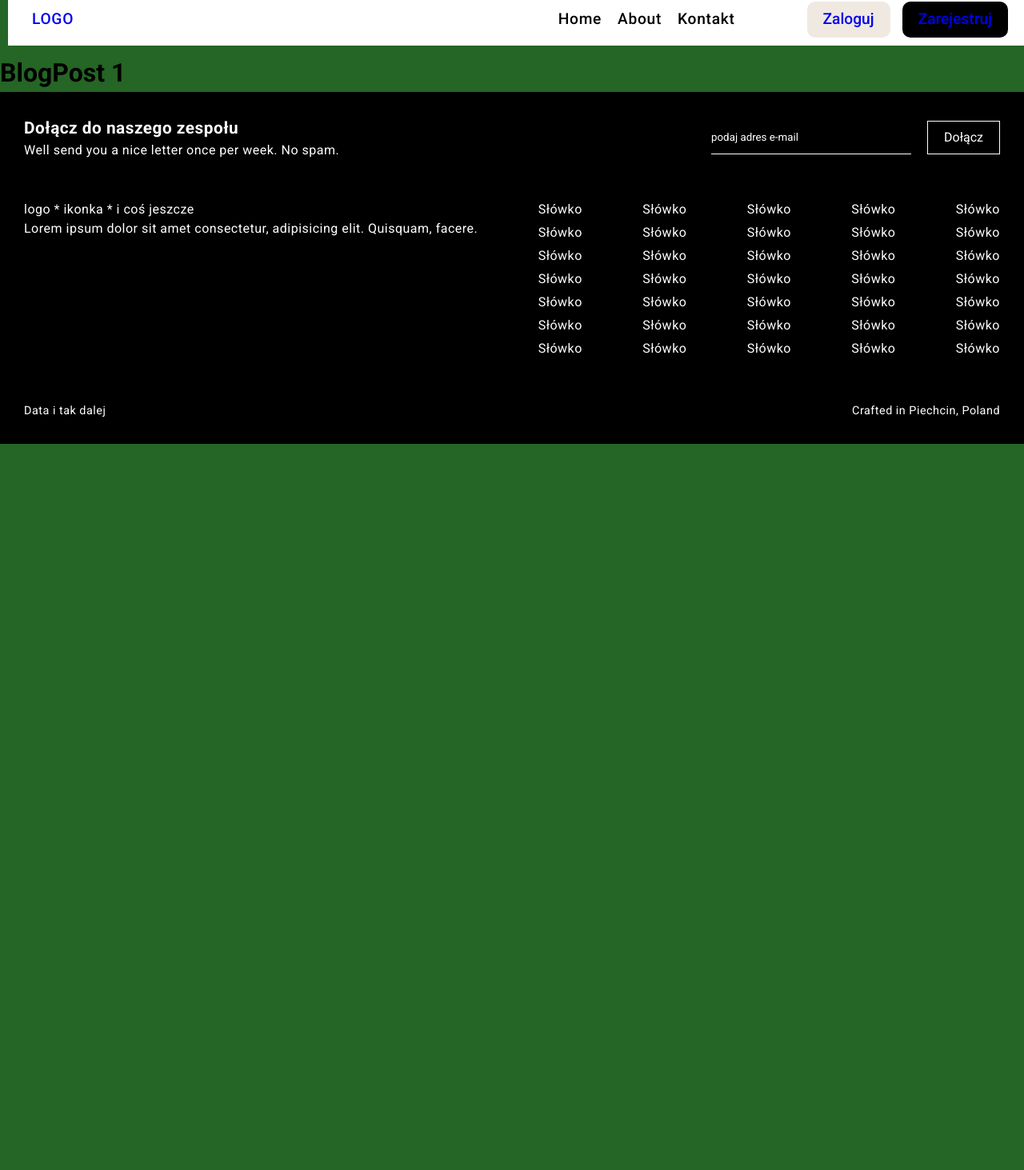
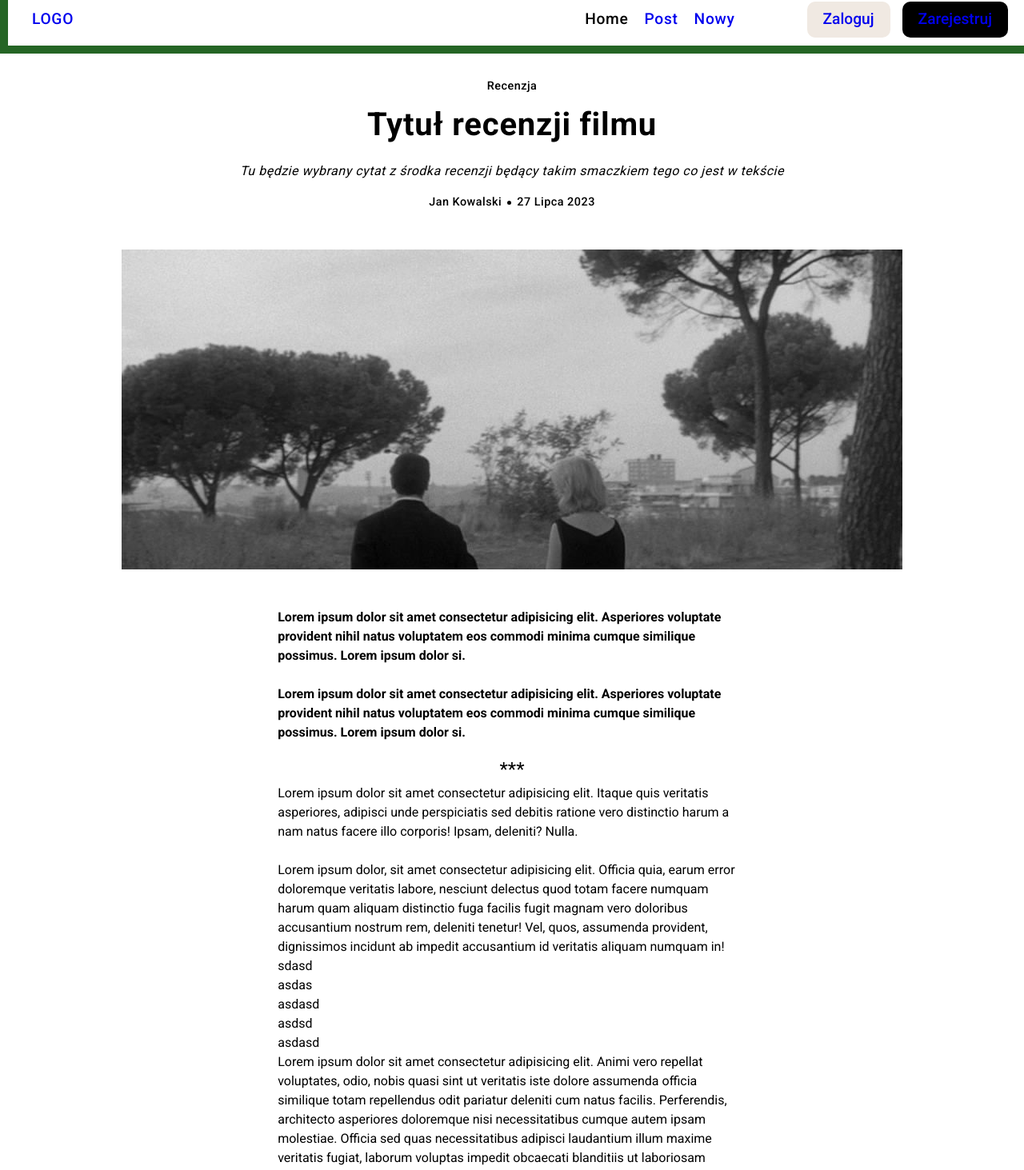
Before and after one commit to PoncjuszMiglanc/blog-app, a React (Vite) app: page /posts/1 in a window 1280 px wide. Shown: the part 38-1501 px from the top of the page at 80% size. Before the commit the page ends 800 px from the top, so only its background shows below. Built offline with nearby package versions, Linux system fonts and the light colour scheme; the HTML template or start-up script is replaced by a standard one.

Commit message:
5th commit, Create Post and Single Post components created

```diff
--- a/src/App.jsx
+++ b/src/App.jsx
@@ -6,6 +6,7 @@ import SignIn from "./pages/SignIn";
 import SignUp from "./pages/SignUp";
 import NotFound from "./pages/NotFound";
 import Layout from "./Layout";
+import CreatePost from "./pages/CreatePost";
 
 function App() {
   return (
@@ -16,6 +17,7 @@ function App() {
           <Route path="/signin" element={<SignIn />} />
           <Route path="/signup" element={<SignUp />} />
           <Route path="/posts/:id" element={<BlogPost />} />
+          <Route path="/posts/create" element={<CreatePost />} />
         </Route>
         <Route path="*" element={<NotFound />} />
       </Routes>
--- a/src/Components/InputField.jsx
+++ b/src/Components/InputField.jsx
@@ -27,7 +27,3 @@ InputField.propTypes = {
 };
 
 export default InputField;
-
-//for i id będą w propsie
-
-//label, placeholder i id
--- a/src/Components/PostInfo.jsx
+++ b/src/Components/PostInfo.jsx
@@ -19,7 +19,7 @@ const PostInfo = ({ color, padding, margin }) => {
             </a>
           </span>
         </div>
-
+        {/* to meta musi byc komponentem, ale to później */}
         <h2 className="info__title" style={{ marginBottom: `${margin}rem` }}>
           Tytuł wpisu blogowego
         </h2>
--- a/src/Components/TheNav.jsx
+++ b/src/Components/TheNav.jsx
@@ -14,8 +14,12 @@ const TheNav = () => {
             <nav>
               <ul>
                 <li className="header__list-item">Home</li>
-                <li className="header__list-item">About</li>
-                <li className="header__list-item">Kontakt</li>
+                <li className="header__list-item">
+                  <Link to="/posts/1">Post</Link>
+                </li>
+                <li className="header__list-item">
+                  <Link to="/posts/create">Nowy</Link>
+                </li>
               </ul>
             </nav>
             <div className="header__logins">
--- a/src/pages/BlogPost.jsx
+++ b/src/pages/BlogPost.jsx
@@ -1,10 +1,93 @@
-import { useParams } from "react-router-dom";
+// import { useParams } from "react-router-dom";
+import MainContainer from "../Components/MainContainer";
+import "./blog-post.scss";
 
 const BlogPost = () => {
-  const { id } = useParams();
+  // const { id } = useParams();
   return (
     <>
-      <h1>BlogPost {id}</h1>
+      <MainContainer>
+        <div className="post">
+          <div className="post__head">
+            <p className="post__category">Recenzja</p>
+            <h1 className="post__title">Tytuł recenzji filmu</h1>
+            <p className="post__subtitle">
+              Tu będzie wybrany cytat z środka recenzji będący takim smaczkiem
+              tego co jest w tekście
+            </p>
+            <div className="post__meta">
+              <span className="post__author">
+                <a href="">Jan Kowalski</a>
+              </span>
+              <span className="post__separator"></span>
+              <span className="post__date">
+                <a href="">
+                  <time dateTime="25.07.2023">27 Lipca 2023</time>
+                </a>
+              </span>
+            </div>
+          </div>
+          <div className="post__img"></div>
+          <div className="post__content">
+            <div className="post__lead">
+              <p>
+                <strong>
+                  Lorem ipsum dolor sit amet consectetur adipisicing elit.
+                  Asperiores voluptate provident nihil natus voluptatem eos
+                  commodi minima cumque similique possimus. Lorem ipsum dolor
+                  si.
+                </strong>
+              </p>
+              <br />
+              <p>
+                <strong>
+                  Lorem ipsum dolor sit amet consectetur adipisicing elit.
+                  Asperiores voluptate provident nihil natus voluptatem eos
+                  commodi minima cumque similique possimus. Lorem ipsum dolor
+                  si.
+                </strong>
+              </p>
+            </div>
+            <div className="post__divider">***</div>
+            <div className="post__text">
+              <p>
+                Lorem ipsum dolor sit amet consectetur adipisicing elit. Itaque
+                quis veritatis asperiores, adipisci unde perspiciatis sed
+                debitis ratione vero distinctio harum a nam natus facere illo
+                corporis! Ipsam, deleniti? Nulla.
+              </p>
+              <br />
+
+              <p>
+                Lorem ipsum dolor, sit amet consectetur adipisicing elit.
+                Officia quia, earum error doloremque veritatis labore, nesciunt
+                delectus quod totam facere numquam harum quam aliquam distinctio
+                fuga facilis fugit magnam vero doloribus accusantium nostrum
+                rem, deleniti tenetur! Vel, quos, assumenda provident,
+                dignissimos incidunt ab impedit accusantium id veritatis aliquam
+                numquam in!
+              </p>
+              <ul>
+                <li>sdasd</li>
+                <li>asdas</li>
+                <li>asdasd</li>
+                <li>asdsd</li>
+                <li>asdasd</li>
+              </ul>
+              <p>
+                Lorem ipsum dolor sit amet consectetur adipisicing elit. Animi
+                vero repellat voluptates, odio, nobis quasi sint ut veritatis
+                iste dolore assumenda officia similique totam repellendus odit
+                pariatur deleniti cum natus facilis. Perferendis, architecto
+                asperiores doloremque nisi necessitatibus cumque autem ipsam
+                molestiae. Officia sed quas necessitatibus adipisci laudantium
+                illum maxime veritatis fugiat, laborum voluptas impedit
+                obcaecati blanditiis ut laboriosam inventore praesentium!
+              </p>
+            </div>
+          </div>
+        </div>
+      </MainContainer>
     </>
   );
 };
--- a/src/pages/CreatePost.jsx
+++ b/src/pages/CreatePost.jsx
@@ -1,7 +1,71 @@
+import MainContainer from "../Components/MainContainer";
+import InputField from "../Components/InputField";
+import "./create-post.scss";
+
 const CreatePost = () => {
   return (
     <>
-      <h1>CreatePost</h1>
+      <MainContainer>
+        <div className="create">
+          <h1 className="create__title">CreatePost</h1>
+          <div className="category">
+            <label className="category__label" htmlFor="kategorie">
+              Karegoria
+            </label>
+            <select
+              className="category__select"
+              name="kategoria"
+              id="kategoria"
+            >
+              <option className="category__option" value="recenzja">
+                Recenzja
+              </option>
+              <option className="category__option" value="artykuł">
+                Artykuł
+              </option>
+              <option className="category__option" value="esej">
+                Esej
+              </option>
+            </select>
+          </div>
+          <InputField
+            label={"Tytuł"}
+            type={"text"}
+            placeholder={"Wpisz tytuł tekstu"}
+            id={"tytuł"}
+          />
+          <InputField
+            label={"Cytat"}
+            type={"text"}
+            placeholder={"Podaj cytat z tekstu"}
+            id={"cytat"}
+          />
+          <InputField
+            label={"Autor"}
+            type={"text"}
+            placeholder={"Nazwa autora wpisu"}
+            id={"autor"}
+          />
+          <div className="photo">
+            <label className="photo__label" htmlFor="photo">
+              Dodaj grafikę
+            </label>
+            <input className="photo__input" type="file" id="photo" />
+          </div>
+          <div className="lead">
+            <label className="lead__label" htmlFor="lead">
+              Lead
+            </label>
+            <textarea
+              className="lead__textfield"
+              name=""
+              id="lead"
+              cols="30"
+              rows="7"
+            ></textarea>
+          </div>
+        </div>
+      </MainContainer>
     </>
   );
 };
--- /dev/null
+++ b/src/pages/blog-post.scss
@@ -0,0 +1,80 @@
+.post {
+  padding: 30px;
+
+  &__head {
+    text-align: center;
+    // background-color: rgb(179, 238, 238);
+    width: 80%;
+    margin: 0 auto;
+  }
+
+  &__category {
+    letter-spacing: 0.5px;
+    font-weight: 500;
+    font-size: 0.9rem;
+    margin-bottom: 0.5rem;
+  }
+
+  &__title {
+    letter-spacing: 0.8px;
+    font-size: 2.5rem;
+    margin-bottom: 1rem;
+  }
+
+  &__subtitle {
+    letter-spacing: 0.5px;
+    margin-bottom: 1rem;
+    font-style: italic;
+  }
+
+  &__meta {
+    font-weight: 500;
+    font-size: 0.9rem;
+    letter-spacing: 0.5px;
+    display: flex;
+    align-items: center;
+    justify-content: center;
+    // background-color: pink;
+    margin-bottom: 3rem;
+  }
+
+  &__separator {
+    display: inline-block;
+    margin: 0 7px;
+    padding: 2.5px;
+    border-radius: 2.5px;
+    background-color: black;
+  }
+  &__img {
+    margin: 0 auto;
+    width: 80%;
+    height: 400px;
+    background-image: url("../assets/pic1.jpg");
+    background-position: center;
+    margin-bottom: 3rem;
+  }
+
+  &__content {
+    width: 80%;
+    // text-align: center;
+    margin: 0 auto;
+    // background-color: yellow;
+  }
+
+  &__lead {
+    width: 60%;
+    margin: 0 auto 1rem auto;
+  }
+
+  &__divider {
+    // margin: 0 auto;
+    // background-color: blue;
+    text-align: center;
+    font-size: 1.5rem;
+  }
+
+  &__text {
+    width: 60%;
+    margin: 0 auto 1rem auto;
+  }
+}
--- /dev/null
+++ b/src/pages/create-post.scss
@@ -0,0 +1,88 @@
+.create {
+  text-align: center;
+
+  &__title {
+    letter-spacing: 0.8px;
+    margin-bottom: 2rem;
+  }
+}
+
+.category {
+  // background-color: pink;
+  width: 400px;
+  margin: 0 auto;
+  margin-bottom: 1rem;
+
+  &__label {
+    display: block;
+    letter-spacing: 0.5px;
+    font-weight: 500;
+    margin-bottom: 0.5rem;
+    text-align: left;
+  }
+
+  &__select {
+    width: 100%;
+    padding: 10px;
+    border-radius: 10px;
+    font-size: 1rem;
+    border: 2px solid rgb(223, 220, 220);
+  }
+}
+
+.photo {
+  // background-color: blue;
+  width: 400px;
+  margin: 0 auto;
+  margin-bottom: 1rem;
+
+  &__label {
+    display: block;
+    letter-spacing: 0.5px;
+    font-weight: 500;
+    margin-bottom: 0.5rem;
+    text-align: left;
+  }
+
+  &__input {
+    width: 100%;
+    background-color: rgb(255, 255, 255);
+    margin-bottom: 0.5rem;
+  }
+
+  &__input::file-selector-button {
+    background-color: rgb(254, 254, 254);
+    padding: 10px 20px;
+    border-radius: 10px;
+    border: 2px solid rgb(223, 220, 220);
+    // font-size: 1rem;
+  }
+
+  &__input::file-selector-button:hover {
+    cursor: pointer;
+    background-color: rgb(223, 220, 220);
+  }
+}
+
+.lead {
+  width: 400px;
+  margin: 0 auto;
+  margin-bottom: 1rem;
+  // background-color: pink;
+
+  &__label {
+    display: block;
+    letter-spacing: 0.5px;
+    font-weight: 500;
+    margin-bottom: 0.5rem;
+    text-align: left;
+  }
+
+  &__textfield {
+    width: 100%;
+    padding: 10px;
+    border-radius: 10px;
+    font-size: 1rem;
+    border: 2px solid rgb(223, 220, 220);
+  }
+}
```
